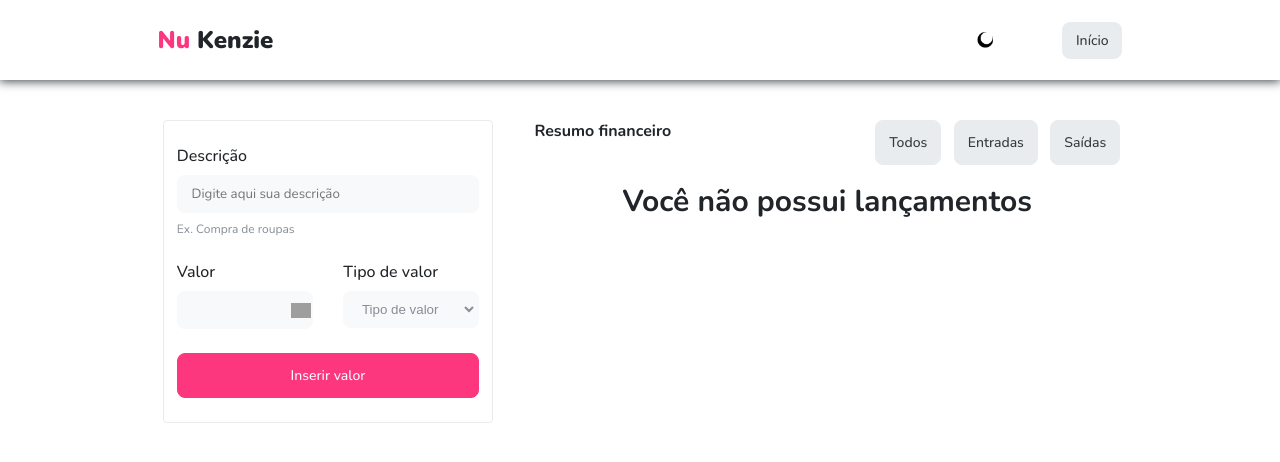
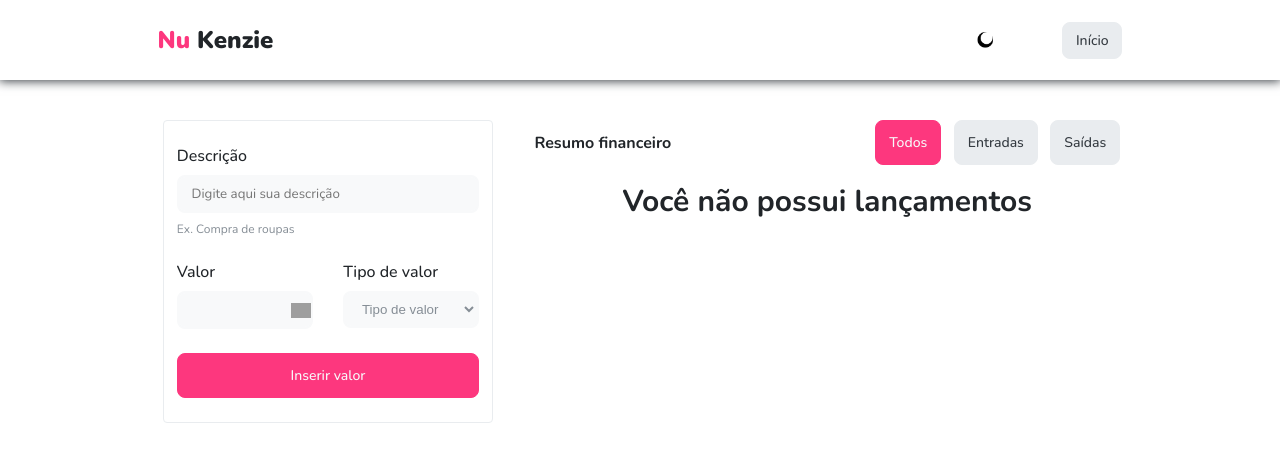
Before and after one commit to CToH10/nu-kenzie-ctoh10, a React (Create React App) app: page / in a window 1280 px wide. Both pictures are taken after a click on the button "Iniciar". Shown: the top 462 px of the page. Built offline with nearby package versions, Linux system fonts and the light colour scheme; grey boxes are pictures that could not be loaded.

Commit message:
no querySelAll no double h2

```diff
--- a/src/components/Button/Button.jsx
+++ b/src/components/Button/Button.jsx
@@ -1,11 +1,12 @@
 import "./style.css";
 
-export function Button({ text, action }) {
+export function Button({ text, action, className }) {
   return (
     <button
       onClick={() => {
         action();
       }}
+      className={className}
     >
       {text}
     </button>
--- a/src/components/List/List.jsx
+++ b/src/components/List/List.jsx
@@ -13,6 +13,8 @@ export function List({ list, action }) {
   const [depTrue, setDepTrue] = useState(false);
   const [withTrue, setWithTrue] = useState(false);
   const [active, setActive] = useState("Todos");
+
+  console.log(active);
 
   function handleBtns(btn) {
     if (btn === "deposit") {
@@ -30,28 +32,32 @@ export function List({ list, action }) {
     }
   }
 
-  let navButtons = document.querySelectorAll(".btnNav button");
-
-  navButtons.forEach((navButton) => {
-    if (navButton.innerText === active) {
-      navButton.className = "active";
-    } else if (navButton.innerText !== active) {
-      navButton.className = "";
-    }
-  });
-
   return (
     <section className="transactionsNav">
       <section className="listNav">
-        <h2>Resumo financeiro</h2>
+        <ul>
+          <h2>Resumo financeiro</h2>
+        </ul>
 
         <section className="btnNav">
-          <Button text="Todos" action={() => handleBtns("")} />
-          <Button text="Entradas" action={(event) => handleBtns("deposit")} />
-          <Button text="Saídas" action={() => handleBtns("withdrawal")} />
+          <Button
+            text="Todos"
+            action={() => handleBtns("")}
+            className={active === "Todos" ? "active" : ""}
+          />
+          <Button
+            text="Entradas"
+            action={(event) => handleBtns("deposit")}
+            className={active === "Entradas" ? "active" : ""}
+          />
+          <Button
+            text="Saídas"
+            action={() => handleBtns("withdrawal")}
+            className={active === "Saídas" ? "active" : ""}
+          />
         </section>
       </section>
-      {actualList.length === 0 && (
+      {actualList.length === 0 && !depTrue && !withTrue && (
         <h2 className="noTransactions">Você não possui lançamentos</h2>
       )}
       {!depTrue && !withTrue && (
@@ -60,24 +66,30 @@ export function List({ list, action }) {
         </ul>
       )}
       {depTrue && (
-        <ul>
+        <>
           {depositList.length > 0 ? (
-            depositList.map((elem, index) => Transaction(elem, index, action))
+            <ul>
+              {depositList.map((elem, index) =>
+                Transaction(elem, index, action)
+              )}
+            </ul>
           ) : (
             <h2 className="noTransactions">Você não possui lançamentos</h2>
           )}
-        </ul>
+        </>
       )}
       {withTrue && (
-        <ul>
+        <>
           {withdrawalList.length > 0 ? (
-            withdrawalList.map((elem, index) =>
-              Transaction(elem, index, action)
-            )
+            <ul>
+              {withdrawalList.map((elem, index) =>
+                Transaction(elem, index, action)
+              )}
+            </ul>
           ) : (
             <h2 className="noTransactions">Você não possui lançamentos</h2>
           )}
-        </ul>
+        </>
       )}
     </section>
   );
```
